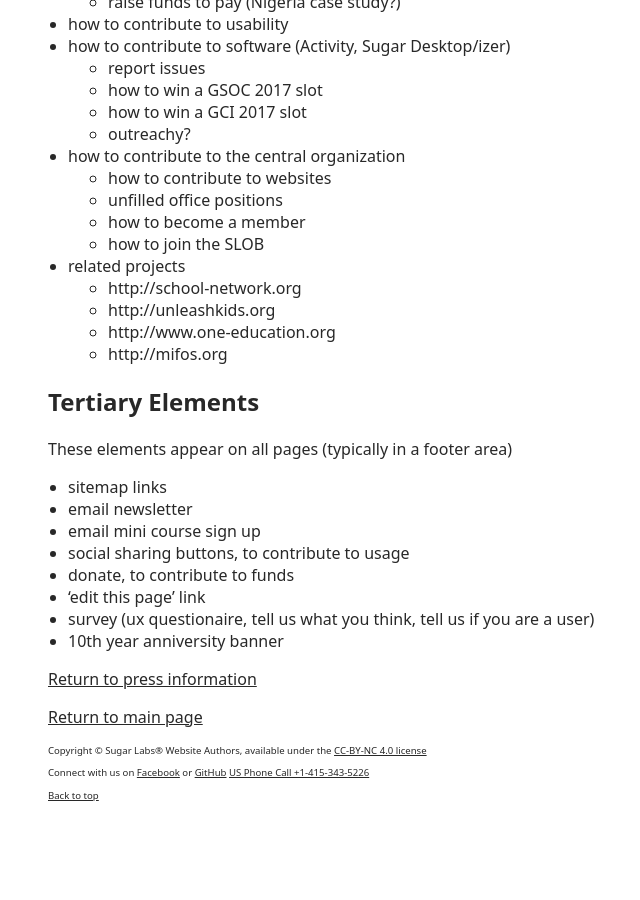
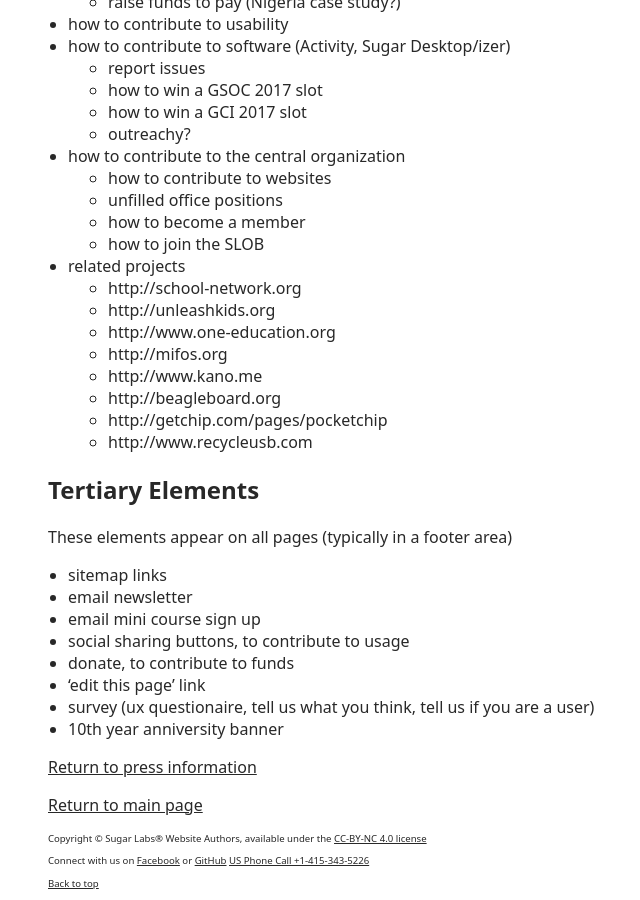
Before and after one commit to sugarlabs/www, a Jekyll site: the page built from STRUCTURE.md, in a window 1280 px wide and 900 px high, scrolled down 3135 px. Shown: the whole window, without its empty margins (192-832 px from the left). Built offline with Jekyll 4.4.1, drawn with Linux system fonts in a browser that asks for light colours; a script that is not in the unit is left out; before the commit the page ends 3947 px from its top, so only the background shows below that; some of the changed lines change nothing that is shown.

Commit message:
Update STRUCTURE.md
More related projects

```diff
--- a/STRUCTURE.md
+++ b/STRUCTURE.md
@@ -136,6 +136,10 @@
    * http://unleashkids.org
    * http://www.one-education.org
    * http://mifos.org
+   * http://www.kano.me
+   * http://beagleboard.org
+   * http://getchip.com/pages/pocketchip
+   * http://www.recycleusb.com
 
 ## Tertiary Elements
 
```
